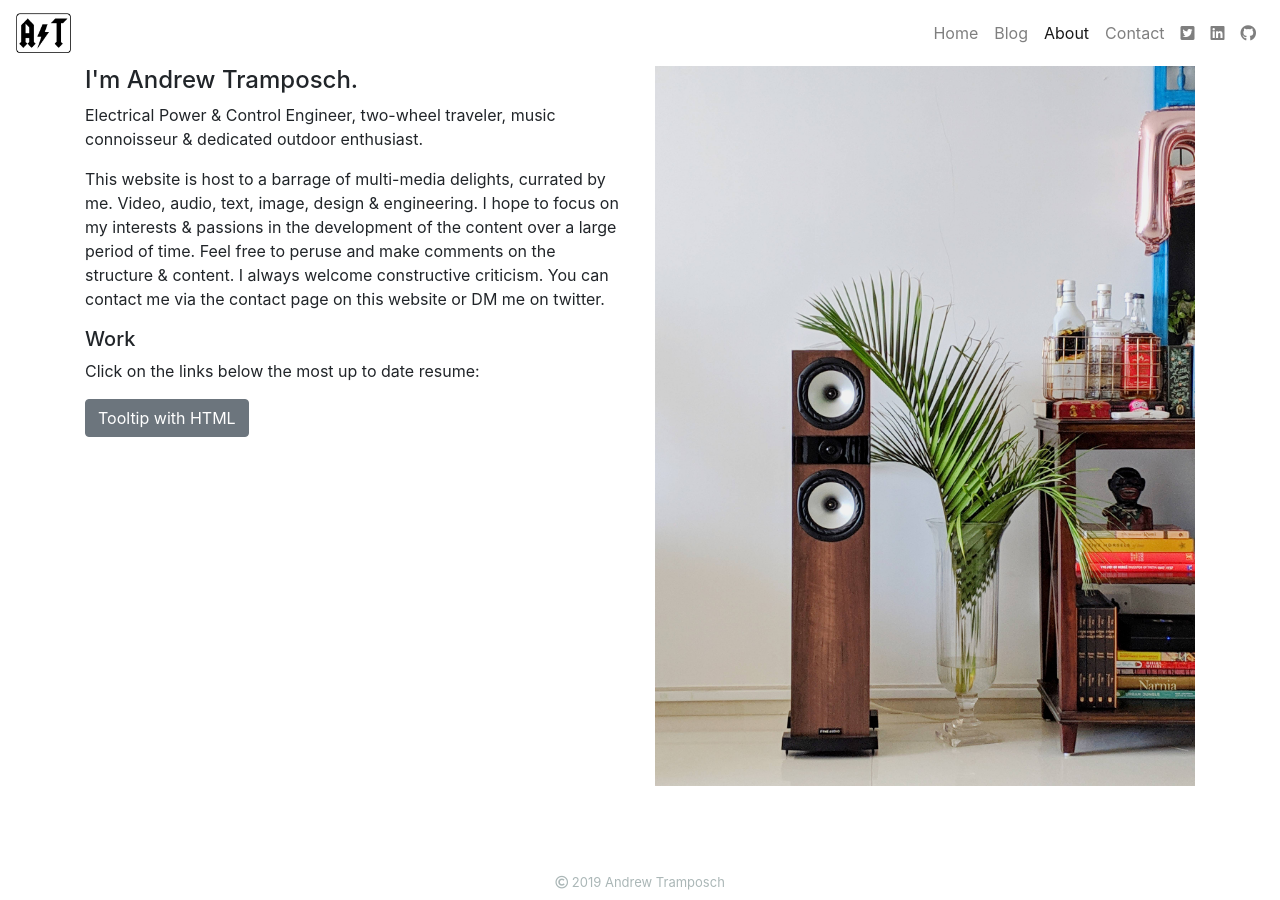
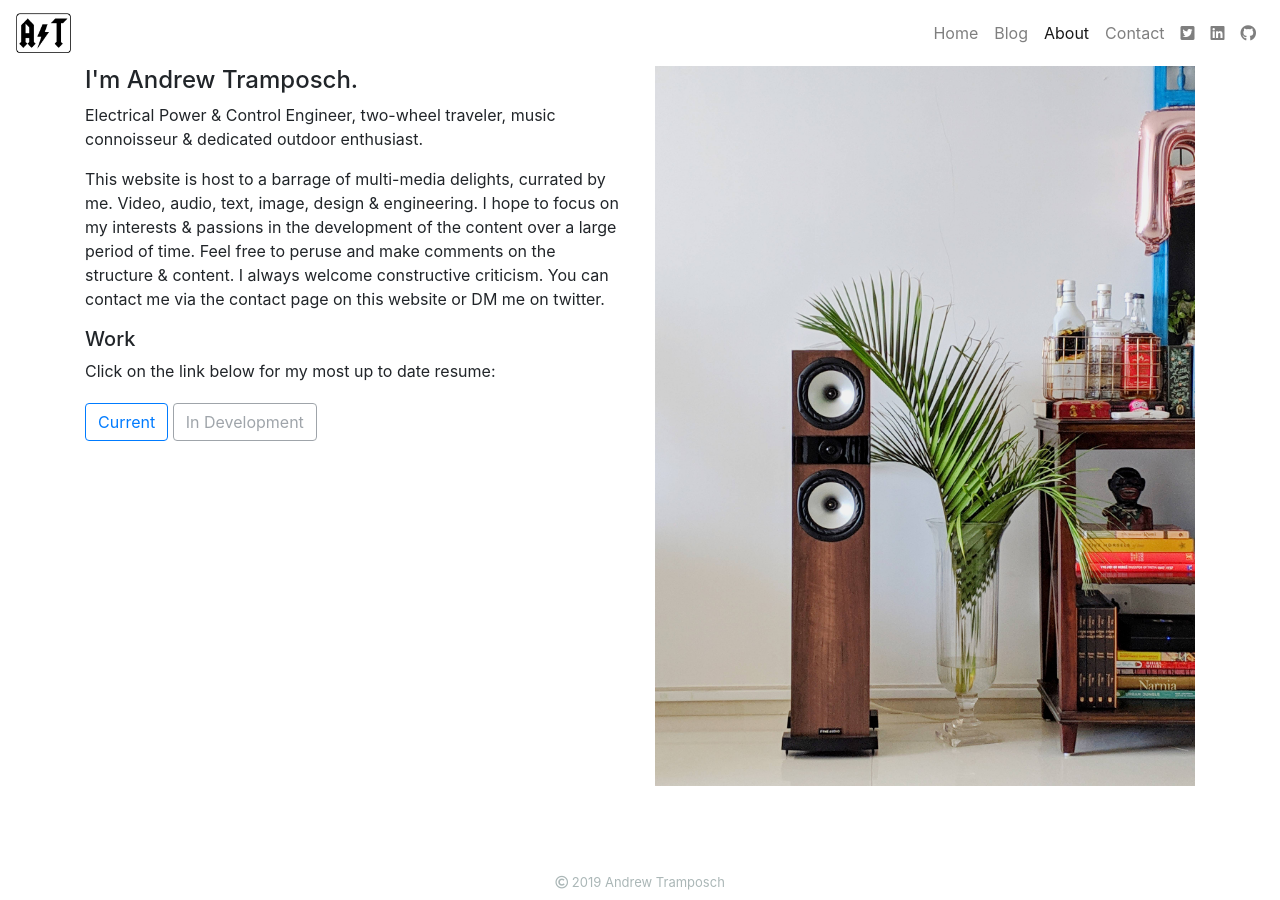
Before and after one commit to atramposch/website, a Jekyll site: the page built from about/index.html, in a window 1280 px wide. Built offline with Jekyll 4.4.1, drawn with Linux system fonts in a browser that asks for light colours.

Commit message:
Added buttons for resumes

```diff
--- a/about/index.html
+++ b/about/index.html
@@ -11,7 +11,8 @@ nav: About
 		</p>
 
 		<p>
-			This website is host to a barrage of multi-media delights, currated by me. Video, audio, text, image, design &
+			This website is host to a barrage of multi-media delights, currated by me. Video, audio, text, image, design
+			&
 			engineering. I hope to focus on my interests
 			& passions in the development of the content over a large period of time. Feel free to peruse and make
 			comments on the structure & content. I always welcome
@@ -20,11 +21,19 @@ nav: About
 
 		<h5>Work</h5>
 		<p>
-			Click on the links below the most up to date resume:
+			Click on the link below for my most up to date resume:
 		</p>
-		<button type="button" class="btn btn-secondary" data-toggle="tooltip" data-html="true" title="<em>Tooltip</em> <u>with</u> <b>HTML</b>">
-			Tooltip with HTML
-		</button>
+		<a role="button" class="btn btn-outline-primary" data-toggle="tooltip" data-placement="bottom" data-html="true"
+			href="Resume_v4.1.pdf" title="<em>v4.1</em> <u>Published:</u> 2019-04-17">
+			Current
+		</a>
+		<span class="d-inline-block mt-1" tabindex="0" data-toggle="tooltip" data-placement="bottom" data-html="true"
+			title="<em>v4.1.1</em>">
+			<a role="button" class="btn btn-outline-secondary disabled" data-toggle="tooltip" data-placement="bottom"
+				data-html="true" href="Resume_v4.1.1.pdf" title="<em>v4.1.1</em>">
+				In Development
+			</a>
+		</span>
 	</div>
 	<div class="col-md">
 		<img src="right.jpg" class="img-fluid"></img>
```
Also changed, not shown: 2 other files.
